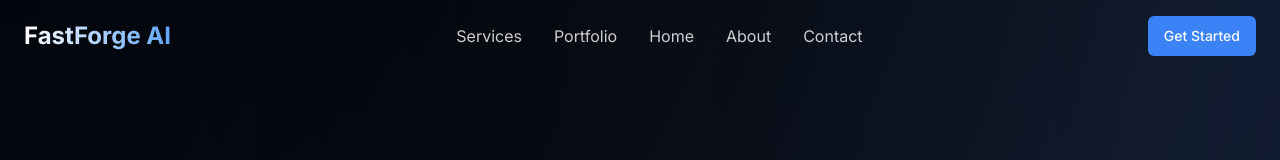
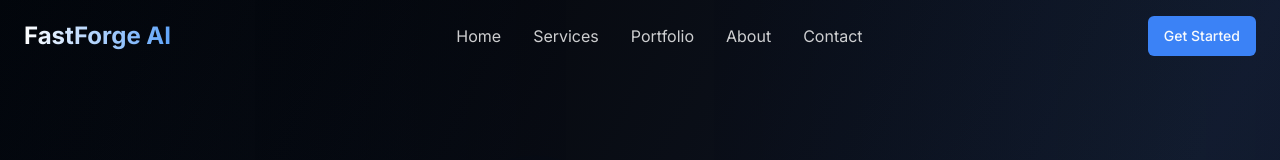
Before and after one commit to abdullah20mph/forge-kinetic-web, a React (Vite) app: page /about in a window 1280 px wide. Shown: the top 160 px of the page. Built offline with nearby package versions, Linux system fonts and the light colour scheme.

Commit message:
Rearrange navigation items
Ensure "Home" is the first item in the navigation bar.

```diff
--- a/src/components/Navigation.tsx
+++ b/src/components/Navigation.tsx
@@ -1,4 +1,3 @@
-
 import React, { useState, useEffect } from 'react';
 import { Button } from '@/components/ui/button';
 import { Link, useLocation } from 'react-router-dom';
@@ -16,9 +15,9 @@ export const Navigation = () => {
   }, []);
 
   const navItems = [
+    { name: 'Home', href: '/' },
     { name: 'Services', href: '/services' },
     { name: 'Portfolio', href: '/portfolio' },
-    { name: 'Home', href: '/' },
     { name: 'About', href: '/about' },
     { name: 'Contact', href: '/contact' },
   ];
```
